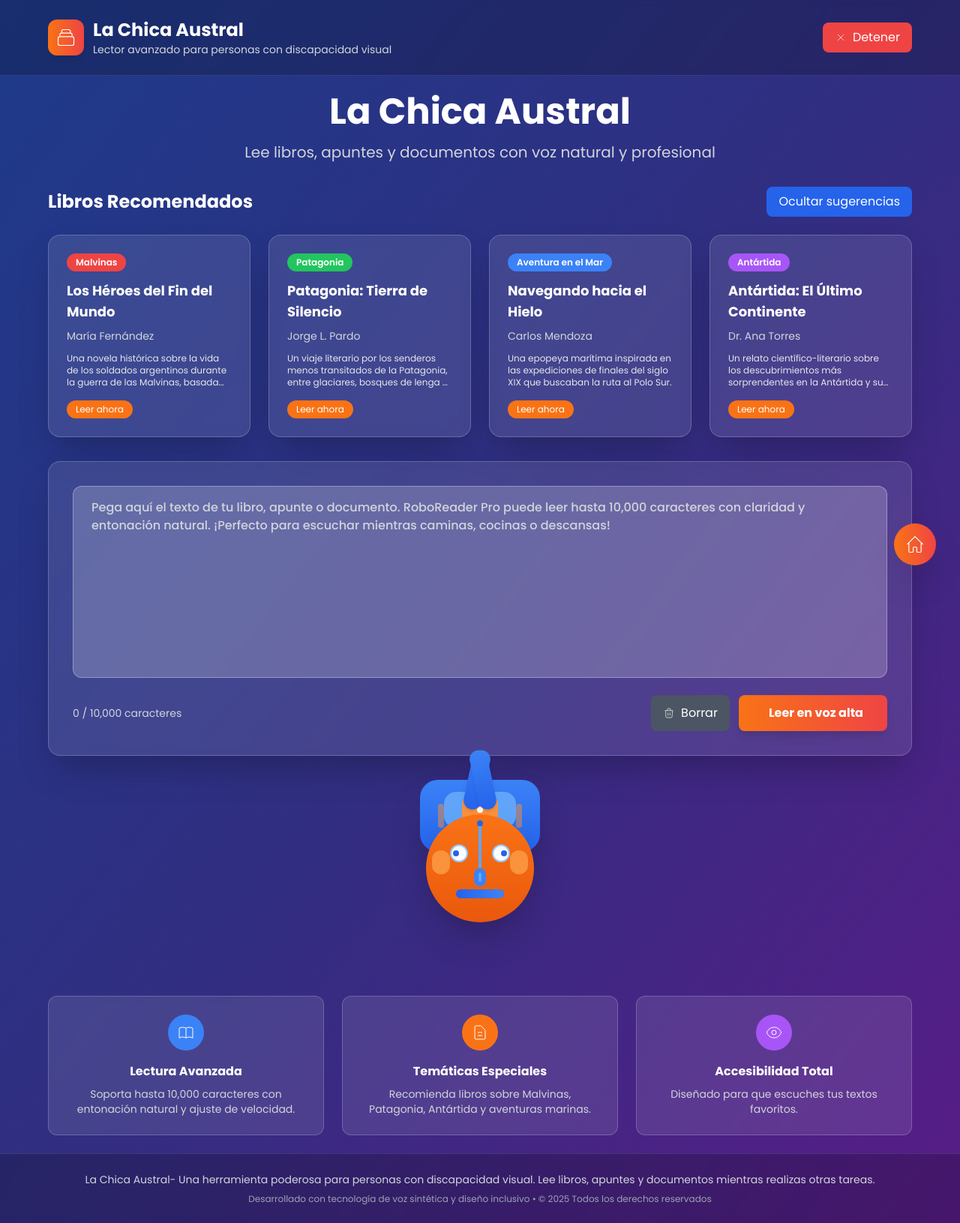
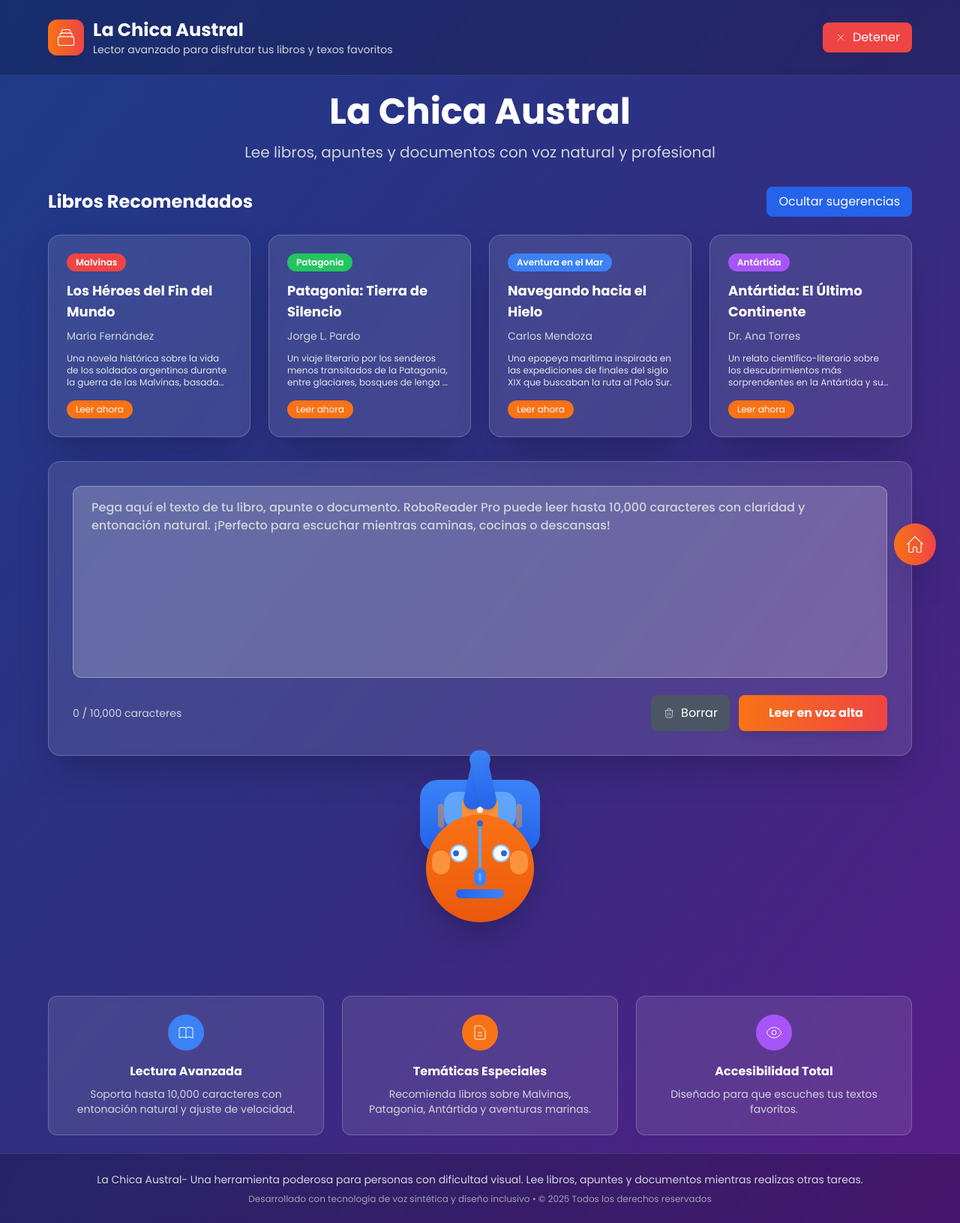
Before and after one commit to GFBastet/Robotlector, a plain HTML site: page index.html in a window 1280 px wide. Shown: the whole page at 75% size. Drawn offline with nearby package versions, Linux system fonts and the light colour scheme.

Commit message:
Update index.html
mejorando la descripcion

```diff
--- a/index.html
+++ b/index.html
@@ -442,7 +442,7 @@
                 </div>
                 <div>
                     <h1 class="text-2xl font-bold text-white">La Chica Austral</h1>
-                    <p class="text-sm text-gray-300">Lector avanzado para personas con discapacidad visual</p>
+                    <p class="text-sm text-gray-300">Lector avanzado para disfrutar tus libros y texos favoritos</p>
                 </div>
             </div>
             <button id="stopButton" class="px-4 py-2 bg-red-500 hover:bg-red-600 text-white rounded-lg transition-colors duration-200 flex items-center space-x-2">
@@ -653,7 +653,7 @@
     <!-- Footer -->
     <footer class="bg-black/20 backdrop-blur-sm border-t border-white/10 p-6">
         <div class="max-w-6xl mx-auto text-center">
-            <p class="text-gray-300 text-sm">La Chica Austral- Una herramienta poderosa para personas con discapacidad visual. Lee libros, apuntes y documentos mientras realizas otras tareas.</p>
+            <p class="text-gray-300 text-sm">La Chica Austral- Una herramienta poderosa para personas con dificultad visual. Lee libros, apuntes y documentos mientras realizas otras tareas.</p>
             <p class="text-gray-400 text-xs mt-2">Desarrollado con tecnología de voz sintética y diseño inclusivo • © 2025 Todos los derechos reservados</p>
         </div>
     </footer>
```
